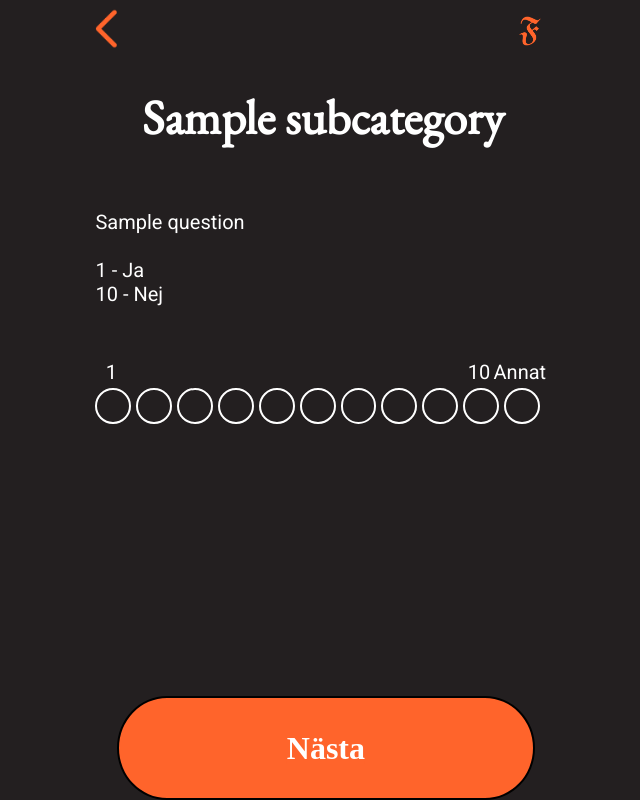
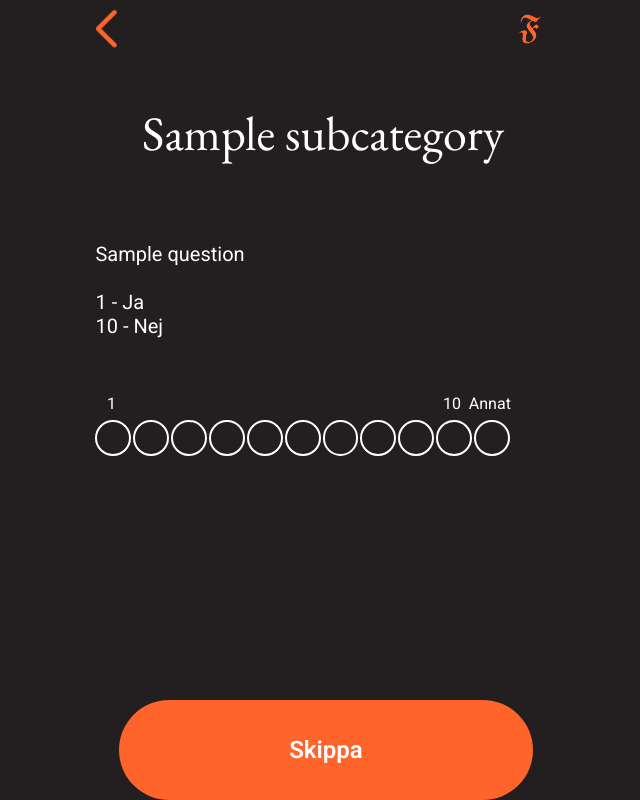
Before and after one commit to qlsxs/Valkompass, a Flask app: template compass_server/templates/question.html in a window 1280 px wide. Shown: the whole page, without its empty margins (317-957 px from the left). Run offline with Flask 3, Linux system fonts and the light colour scheme; the template is opened without the code that fills it: most values are stand-ins (such as "Sample title", 1, 10 or a date in 2020).

Commit message:
Fix various fonts

```diff
--- a/compass_server/static/script.js
+++ b/compass_server/static/script.js
@@ -64,7 +64,7 @@
     }
 }
 
-function selectOption(cat, id) {
+function selectOption(cat, id, qnr) {
     // This function is called when the user clicks on the radio button for score id on category cat. Reveals the candiate scores and updates individual choice
     // Reveal candidates
     let candidatePlacing = [].slice.call(document.getElementsByClassName("radioCircleImage"))
@@ -85,6 +85,13 @@
             options[i].innerHTML = ""
         }
     }
+    document.getElementById("orangeButton").innerHTML = "Nästa"
+    updateSessionScore(cat, id, qnr)
+}
+
+function updateSessionScore(cat, id, qnr){
+    // Stores whatever the user chose as session to display at the summary/if they go back to this page
+
 }
 
 function revealReason(id) {
--- a/compass_server/static/style.css
+++ b/compass_server/static/style.css
@@ -45,7 +45,6 @@
     width: 90%;
     height: 100px;
     background-color: #FF642B;
-    border: 2px solid #000;
     text-align: center;
     border-radius: 50px / 50%;
     text-align: center;
@@ -95,6 +94,11 @@
     flex-direction: row;
     margin-bottom: 10px;
     align-items: center;
+    user-select: none;
+}
+
+a {
+    text-decoration: none;
 }
 
 .candidate-list-div:hover {
@@ -113,7 +117,7 @@
 
 .optionContainer {
     width: 7%;
-    margin-right: 9px
+    margin-right: 6px
 }
 
 .radioCircle {
@@ -126,9 +130,10 @@
 
 .invisibleRadioCircle {
     width: 100%;
+    height: auto;
     aspect-ratio: 1/1;
     color: white;
-
+    margin: 0;
 }
 
 .radioCircleImage {
@@ -204,11 +209,18 @@
 .questionDisplayProfile {
     display: flex;
     flex-direction: row;
-    user-select:none;
-    margin-top:36px;
+    user-select: none;
+    margin-top: 36px;
 }
-.questionDisplayProfile:hover{
+
+.questionDisplayProfile:hover {
     cursor: pointer;
+}
+
+#orangeButton {
+    font-size: 24px;
+    font-family: "Roboto SemiBold";
+    color: white
 }
 
 @media(min-width:1200px) {
@@ -292,7 +304,7 @@
 
     #widthDiv,
     #bottomDiv {
-        width: 70%
+        width: 95%
     }
 
     .title {
--- a/compass_server/templates/base.html
+++ b/compass_server/templates/base.html
@@ -21,8 +21,8 @@
                                 style="width: 42px;height:42px" alt="Back"></a>
                     </div>
                     <div style="flex-grow:1;display:flex;align-items:center;justify-content:end">
-                        <img src="{{url_for('static', filename='images/FrakturF2020.png')}}"
-                            style="width: 42px;height:42px" alt="">
+                        <a href="{{url_for('home')}}"><img src="{{url_for('static', filename='images/FrakturF2020.png')}}"
+                            style="width: 42px;height:42px" alt=""></a>
                     </div>
                 </div>
             </nav>
--- a/compass_server/templates/candidate.html
+++ b/compass_server/templates/candidate.html
@@ -1,7 +1,7 @@
 {%extends "base.html"%}
 
 {%block backLink%}
-{{url_for('home')}}
+{{url_for('load_category', cat = url)}}
 {%endblock%}
 
 {%block content%}
@@ -48,7 +48,7 @@
 {%block fixedBottom%}
 <a href="{{url_for('load_category', cat = url)}}" id="bottomButton" class="flexAlign">
     <div>
-        <h1 class=".orangeButtonText" style="color: white;">Tillbaka</h1>
+        <p id="orangeButton">Tillbaka</p>
     </div>
 </a>
 {%endblock%}
--- a/compass_server/templates/home.html
+++ b/compass_server/templates/home.html
@@ -7,7 +7,7 @@
 {%block content%}
 <div id="main" class="flexAlign" onload="">
     <div id="main-menu" class="flexAlign" style="width: 100%">
-        <h1 style="color: white;align-self:center;" class="title">Valkompassen</h1>
+        <p style="color: white;align-self:center;" class="title">Valkompassen</p>
         <div id="categoriesList" class="flexAlign" style="width: 100%;">
             {%for i in range(0, categories|length)%}
             {%if categories[i]["src"] == "#"%}
@@ -26,6 +26,6 @@
 
 {%block fixedBottom%}
     <div id="bottomButton" class="flexAlign">
-        <h1 class=".orangeButtonText" style="color: white;">Slumpad post</h1>
+        <p id="orangeButton">Slumpad post</p>
     </div>
 {%endblock%}
--- a/compass_server/templates/question.html
+++ b/compass_server/templates/question.html
@@ -7,7 +7,7 @@
 {%block content%}
 <div id="subcategory-main-menu">
     <div style="display: flex;justify-content: center;align-items: center;flex-direction: column;margin-bottom:30px">
-        <h1 id="subcategory-title" class="title" style="color:white;">{{subcategory["name"]}}</h1>
+        <p id="subcategory-title" class="title" style="color:white;">{{subcategory["name"]}}</p>
     </div>
     <div style="width: 100%;color:white;margin-bottom:50px" class="bodyText">
         {{question}}<br><br>
@@ -18,19 +18,19 @@
         {%for i in range(0,11)%}
         <div class="optionContainer">
             {%if i == 0%}
-            <div class="invisibleRadioCircle flexAlign bodyText">1</div>
+            <div class="invisibleRadioCircle flexAlign smallerText">1</div>
             {%elif i == 9%}
-            <div class="invisibleRadioCircle flexAlign bodyText">10</div>
+            <div class="invisibleRadioCircle flexAlign smallerText">10</div>
             {%elif i == 10%}
-            <div class="invisibleRadioCircle flexAlign bodyText">Annat</div>
+            <div class="invisibleRadioCircle flexAlign smallerText">Annat</div>
             {%else%}
             <div class="invisibleRadioCircle"></div>
             {%endif%}
-            <div class="radioCircle flexAlign" onclick="selectOption('{{url}}', {{i}})"></div>
+            <div class="radioCircle flexAlign" onclick="selectOption('{{url}}', {{i}}, {{id}})"></div>
             {%for j in range(0, answers|length)%}
             {%if answers[j]["value"] == i+1%}
-            <img src="{{url_for('static', filename='images/' + candidates[j]['pfp'])}}" id="{{j}}" class="radioCircleImage"
-                onclick="revealReason({{j}})">
+            <img src="{{url_for('static', filename='images/' + candidates[j]['pfp'])}}" id="{{j}}"
+                class="radioCircleImage" onclick="revealReason({{j}})">
 
             {%endif%}
             {%endfor%}
@@ -54,7 +54,7 @@
 {%block fixedBottom%}
 <a href="{{url_for('load_question', cat = url, id = id+1)}}" id="bottomButton" class="flexAlign">
     <div>
-        <h1 class=".orangeButtonText" style="color: white;">Nästa</h1>
+        <p id="orangeButton">Skippa</p>
     </div>
 </a>
 {%endblock%}
```
Also changed, not shown: compass_server/templates/category.html (+14 -11 lines), compass_server/templates/summary.html (+12 -4 lines).
